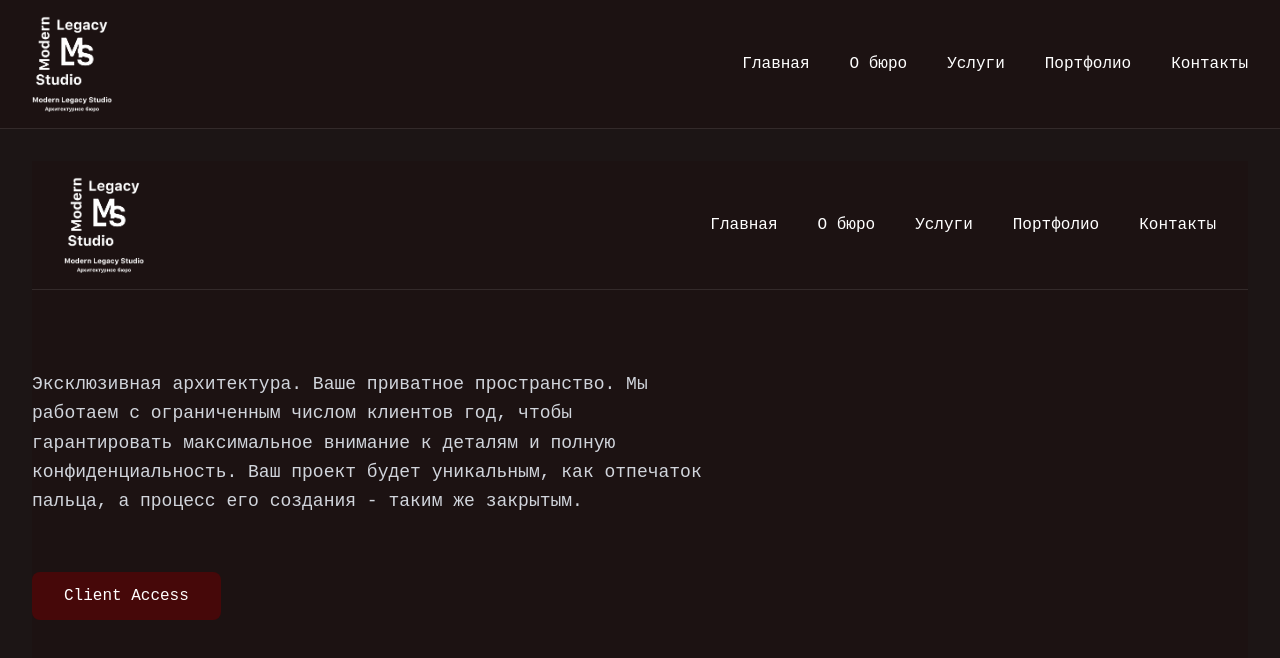
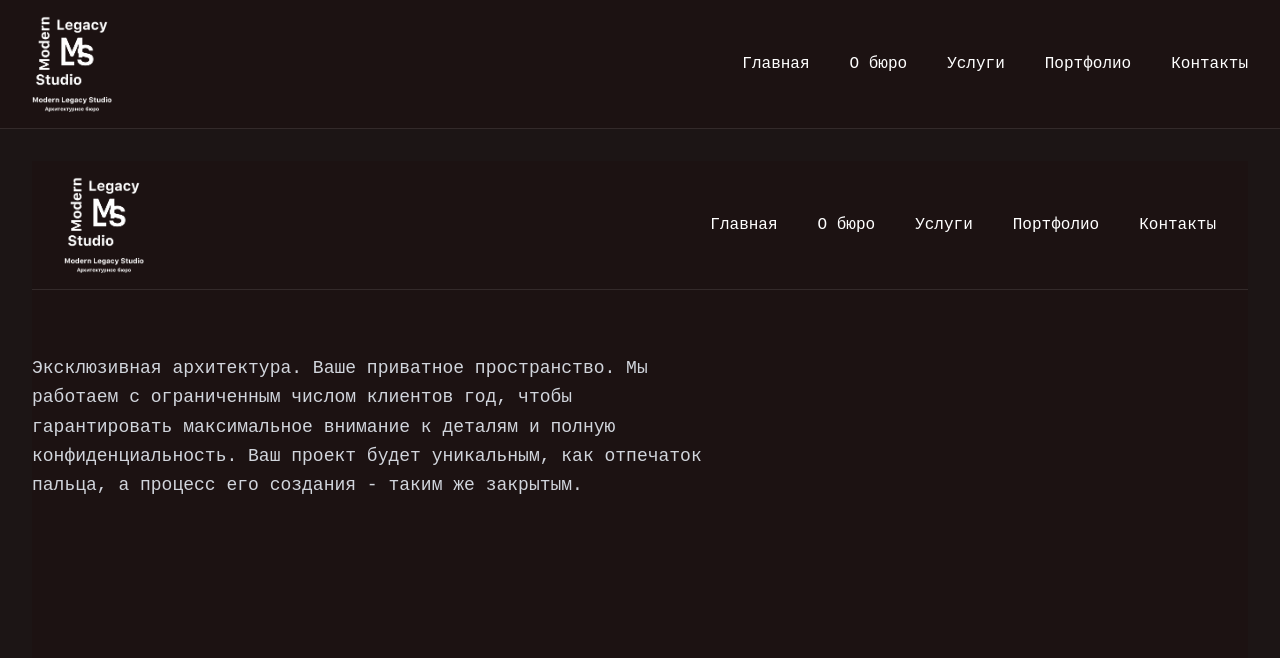
Before and after one commit to vrodeprogramist/my-project, a Next.js app: page / in a window 1280 px wide. Shown: the top 658 px of the page. Built offline with nearby package versions, Linux system fonts and the light colour scheme.

Commit message:
Hero.tsx
Removed primary and secondary button props from Hero component.

```diff
--- a/components/ui/Hero.tsx
+++ b/components/ui/Hero.tsx
@@ -3,24 +3,15 @@
 interface HeroProps {
   title?: string;
   description?: string;
-  primaryButton?: {
-    text: string;
-    onClick: () => void;
-  };
-  secondaryButton?: {
-    text: string;
-    onClick: () => void;
-  };
 }
 
 export default function Hero({
   title = "Архитектурное бюро",
-  description,
-  primaryButton
+  description
 }: HeroProps) {
   return (
-    <section className="py-12 sm:py-16 lg:py-20">
-      <div className="flex flex-col items-start gap-6 sm:gap-8">
+    <section className="py-8 sm:py-12 lg:py-16">
+      <div className="flex flex-col items-start gap-4 sm:gap-6">
         {title && (
           <h1 className="text-3xl sm:text-4xl lg:text-5xl font-bold text-white leading-tight">
             {title}
@@ -32,15 +23,6 @@ export default function Hero({
             {description}
           </p>
         )}
-
-        {primaryButton && (
-          <button
-            onClick={primaryButton.onClick}
-            className="px-8 py-3 bg-red-950 hover:bg-red-900 text-white font-medium rounded-lg transition-colors text-base mt-6"
-          >
-            {primaryButton.text}
-          </button>
-        )}
       </div>
     </section>
   );
```
